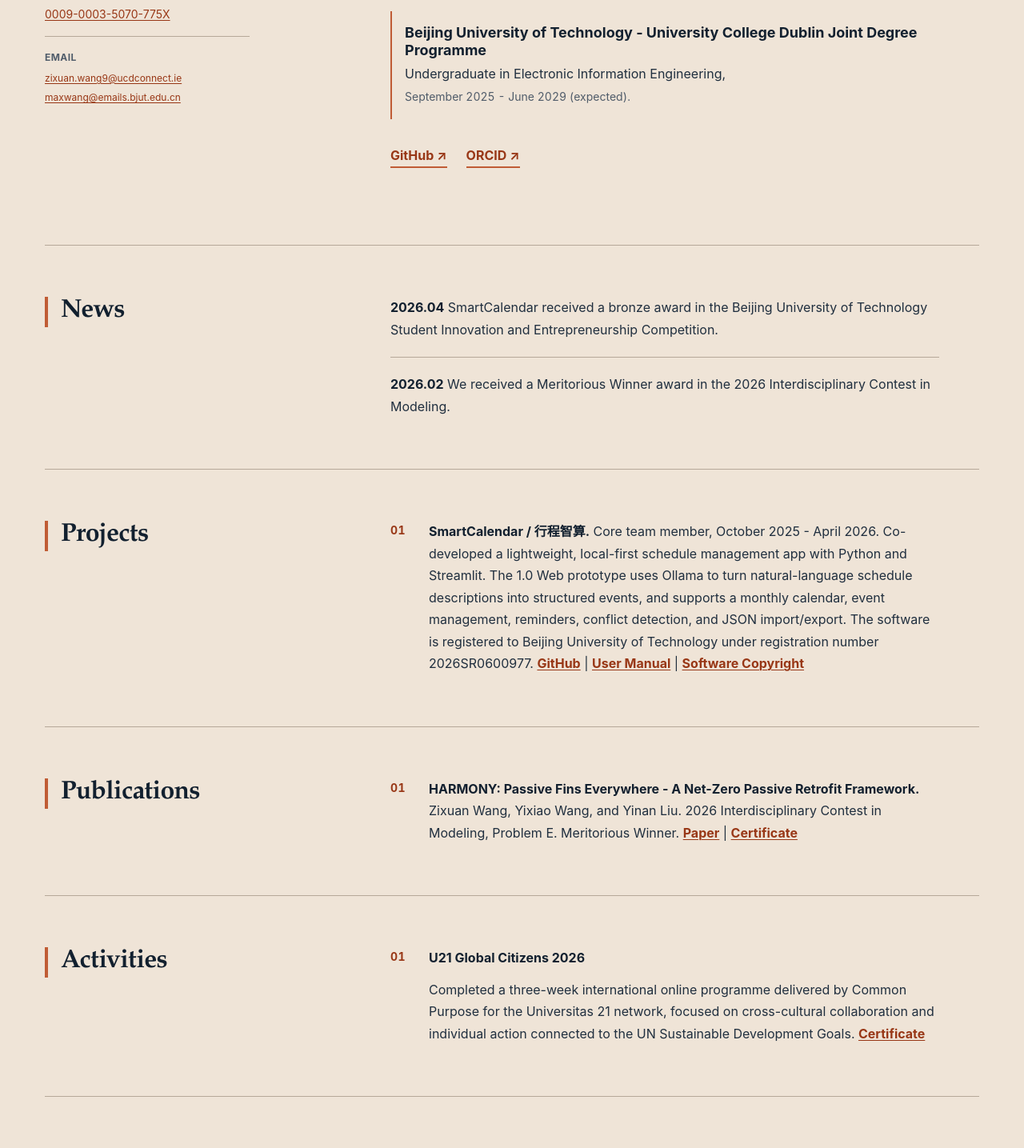
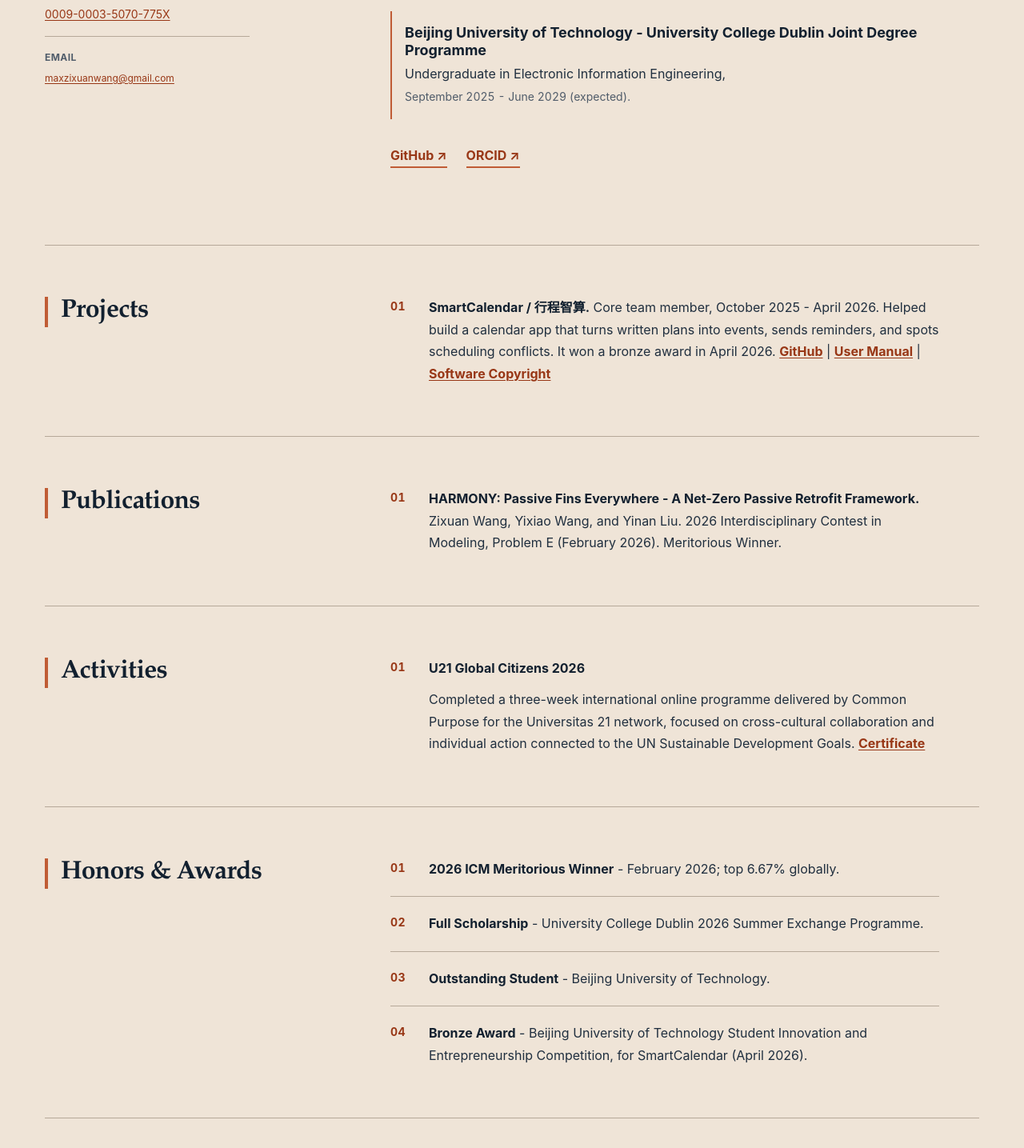
Before and after one commit to MaxZixuanWang/maxzixuanwang.github.io, a Next.js app: page / in a window 1280 px wide. Shown: the part 570-2005 px from the top of the page at 80% size. Built offline with nearby package versions, Linux system fonts and the light colour scheme.

Commit message:
Update homepage content and remove public MCM files

```diff
--- a/app/layout.tsx
+++ b/app/layout.tsx
@@ -5,11 +5,11 @@ export const metadata: Metadata = {
   metadataBase: new URL("https://maxzixuanwang.github.io"),
   title: "Max Wang — Academic Homepage",
   description:
-    "Max Wang's personal academic homepage, projects, activities, and updates.",
+    "Max Wang's personal academic homepage, projects, publications, and activities.",
   openGraph: {
     title: "Max Wang — Academic Homepage",
     description:
-      "Personal academic homepage, projects, activities, and updates.",
+      "Personal academic homepage, projects, publications, and activities.",
     type: "website",
     url: "/",
   },
--- a/app/page.tsx
+++ b/app/page.tsx
@@ -13,7 +13,6 @@ const content = {
   about: readContent("about.md"),
   contact: readContent("contact.md"),
   activities: readContent("activities.md"),
-  news: readContent("news.md"),
   projects: readContent("projects.md"),
   experience: readContent("experience.md"),
   publications: readContent("publications.md"),
@@ -54,7 +53,6 @@ export default function Home() {
           </a>
           <nav className="site-nav" aria-label="Primary navigation">
             <a href="#about">About</a>
-            <a href="#news">News</a>
             <a href="#projects">Projects</a>
             <a href="#publications">Publications</a>
             <a href="#activities">Activities</a>
@@ -145,17 +143,6 @@ export default function Home() {
           </article>
         </section>
 
-        <section className="content-section" id="news">
-          <header className="section-heading">
-            <h2>News</h2>
-          </header>
-          <EditableContent
-            className="editable-content entry-list news-list"
-          >
-            {content.news}
-          </EditableContent>
-        </section>
-
         <section className="content-section" id="projects">
           <header className="section-heading">
             <h2>Projects</h2>
--- a/content/contact.md
+++ b/content/contact.md
@@ -1,3 +1 @@
-[zixuan.wang9@ucdconnect.ie](mailto:zixuan.wang9@ucdconnect.ie)
-
-[maxwang@emails.bjut.edu.cn](mailto:maxwang@emails.bjut.edu.cn)
+[maxzixuanwang@gmail.com](mailto:maxzixuanwang@gmail.com)
--- a/content/honors.md
+++ b/content/honors.md
@@ -1,4 +1,4 @@
-- **2026 ICM Meritorious Winner** - top 6.67% globally. [Certificate](/files/2026-icm-meritorious-winner-certificate.pdf)
+- **2026 ICM Meritorious Winner** - February 2026; top 6.67% globally.
 - **Full Scholarship** - University College Dublin 2026 Summer Exchange Programme.
 - **Outstanding Student** - Beijing University of Technology.
-- **Bronze Award** - Beijing University of Technology Student Innovation and Entrepreneurship Competition, for SmartCalendar.
+- **Bronze Award** - Beijing University of Technology Student Innovation and Entrepreneurship Competition, for SmartCalendar (April 2026).
--- a/content/news.md
+++ /dev/null
@@ -1,2 +0,0 @@
-- **2026.04** SmartCalendar received a bronze award in the Beijing University of Technology Student Innovation and Entrepreneurship Competition.
-- **2026.02** We received a Meritorious Winner award in the 2026 Interdisciplinary Contest in Modeling.
--- a/content/projects.md
+++ b/content/projects.md
@@ -1 +1 @@
-- **SmartCalendar / 行程智算.** Core team member, October 2025 - April 2026. Co-developed a lightweight, local-first schedule management app with Python and Streamlit. The 1.0 Web prototype uses Ollama to turn natural-language schedule descriptions into structured events, and supports a monthly calendar, event management, reminders, conflict detection, and JSON import/export. The software is registered to Beijing University of Technology under registration number 2026SR0600977. [GitHub](https://github.com/SeanHank/SmartCalendar) | [User Manual](/files/smartcalendar-user-manual.pdf) | [Software Copyright](/files/smartcalendar-software-copyright.pdf)
+- **SmartCalendar / 行程智算.** Core team member, October 2025 - April 2026. Helped build a calendar app that turns written plans into events, sends reminders, and spots scheduling conflicts. It won a bronze award in April 2026. [GitHub](https://github.com/SeanHank/SmartCalendar) | [User Manual](/files/smartcalendar-user-manual.pdf) | [Software Copyright](/files/smartcalendar-software-copyright.pdf)
--- a/content/publications.md
+++ b/content/publications.md
@@ -1 +1 @@
-- **HARMONY: Passive Fins Everywhere - A Net-Zero Passive Retrofit Framework.** Zixuan Wang, Yixiao Wang, and Yinan Liu. 2026 Interdisciplinary Contest in Modeling, Problem E. Meritorious Winner. [Paper](/files/harmony-passive-fins-everywhere.pdf) | [Certificate](/files/2026-icm-meritorious-winner-certificate.pdf)
+- **HARMONY: Passive Fins Everywhere - A Net-Zero Passive Retrofit Framework.** Zixuan Wang, Yixiao Wang, and Yinan Liu. 2026 Interdisciplinary Contest in Modeling, Problem E (February 2026). Meritorious Winner.
```
Also changed, not shown: content/README.md.
